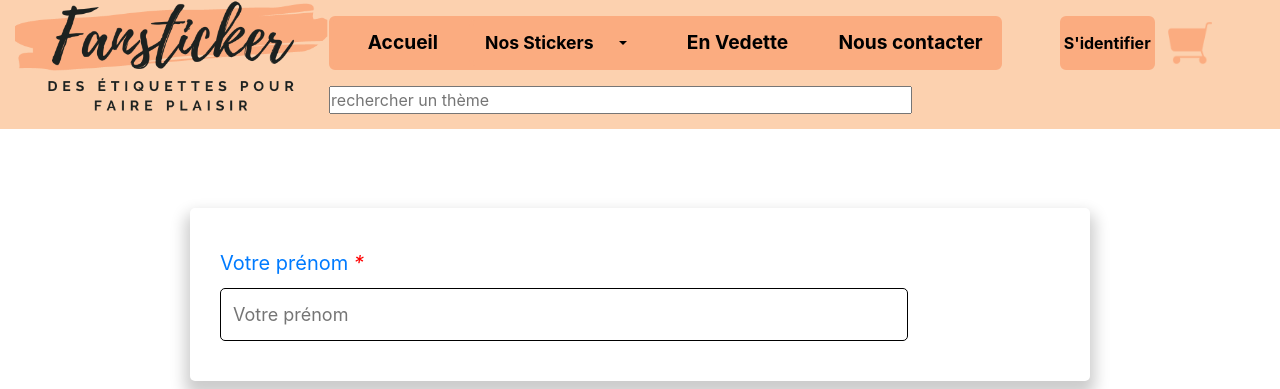
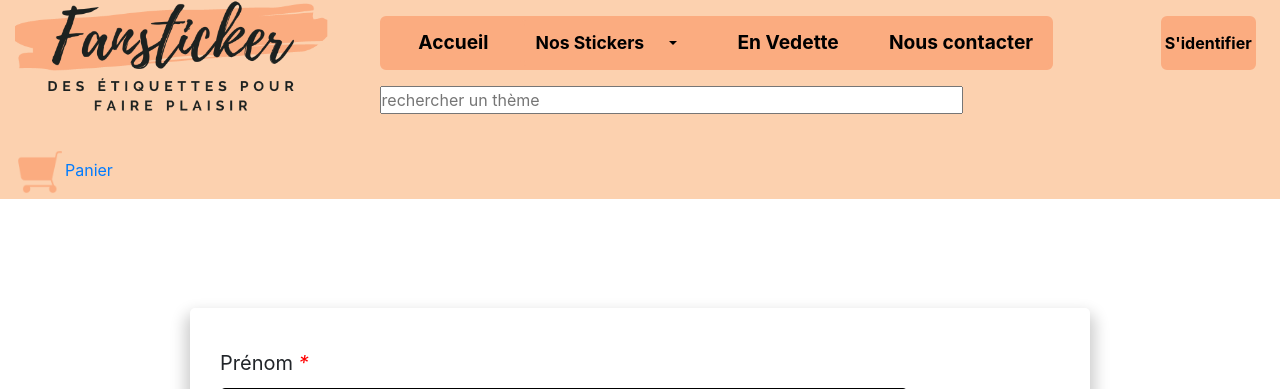
Before and after one commit to pierre-alexandre-detollenaere/Fansticker, a PHP site: page /connexion.php in a window 1280 px wide. Shown: the top 389 px of the page. Run offline with PHP 8.4, Linux system fonts and the light colour scheme; some libraries are stand-ins or nearby versions.

Commit message:
résolution bug icône lien

```diff
--- a/connexion.php
+++ b/connexion.php
@@ -19,13 +19,15 @@
 </head>
 <body class="filigrane" id="background">
     <?php
-        include 'includes/header.php';
+        include_once 'includes/header.php';
     ?>
     <main>
         <div></div>
         <form>
-        <label for="prenom" class="label-input">Votre prénom <em>*</em></label>
-        <input type="text" class="formulaire_contact" id="prenom" placeholder="Votre prénom">
+        <label for="firstname" class="label-input">Prénom <em>*</em></label>
+        <input type="text" class="formulaire_contact" id="firstname" placeholder="Votre prénom">
+        <label for="name" class="label-input">Nom <em>*</em></label>
+        <input type="text" class="formulaire_contact" id="name" placeholder="Votre nom">
 
         </form>
     </main>
--- a/includes/header.php
+++ b/includes/header.php
@@ -39,7 +39,7 @@
     </div class="col-1">
     <div>
         <button type="button" class="bouton_panier">
-            <img class="panier" src=./images/panier_plein.png><a href="panier.html">
+            <img class="panier" src=./images/panier_plein.png><a href="panier.html">Panier</a>
         </button>
     </div>
     <!-- img src="./images/panier - orange.png" -->
```
